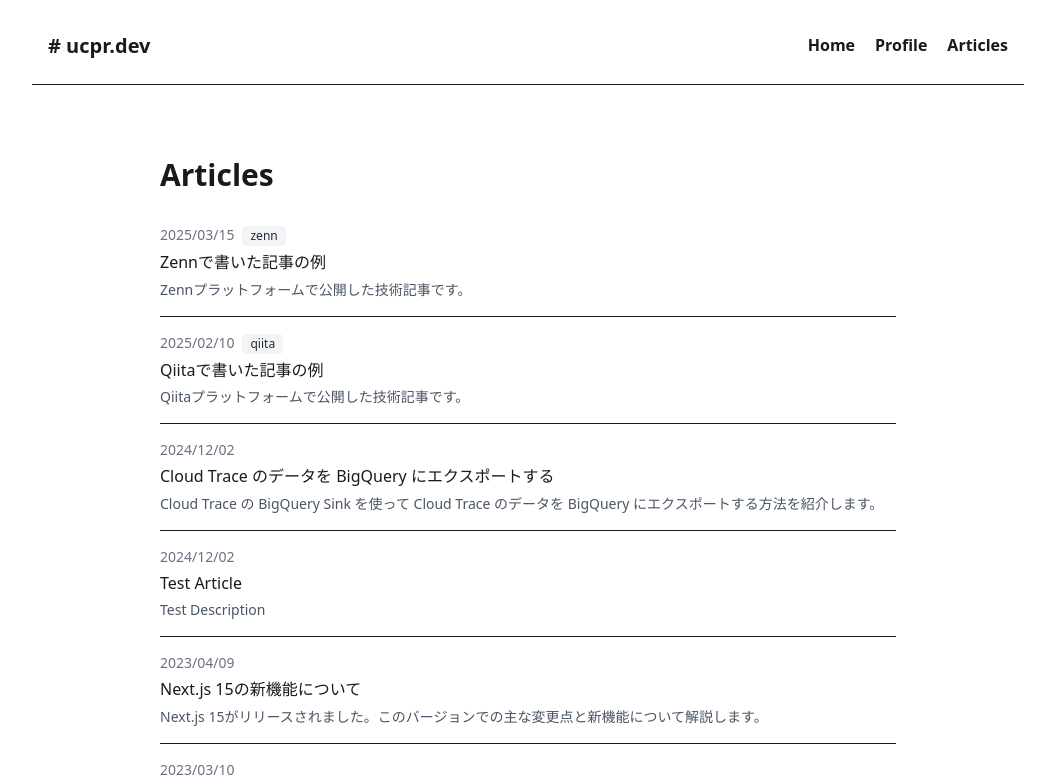
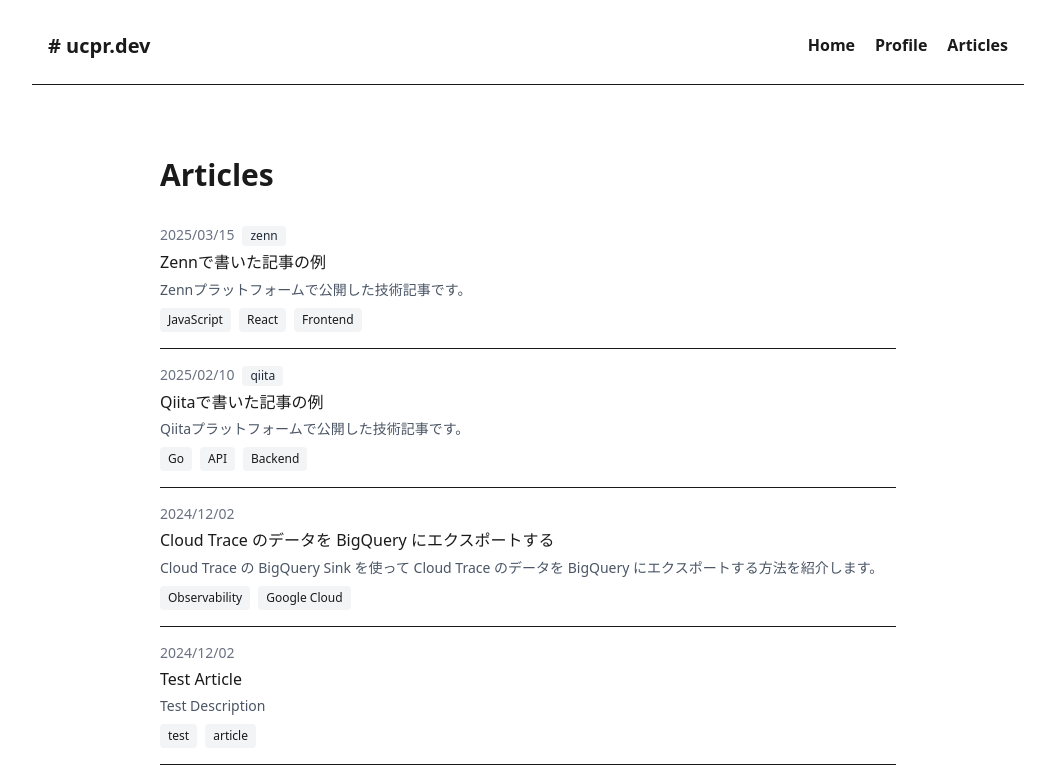
Before and after one commit to ucpr/ucpr.dev, a Next.js app: page /articles in a window 1280 px wide. Shown: the top 784 px of the page, without its empty margins (112-1167 px from the left). Built offline with nearby package versions, Linux system fonts and the light colour scheme.

Commit message:
external conntent

```diff
--- a/content/external-articles.json
+++ b/content/external-articles.json
@@ -5,14 +5,16 @@
       "description": "Zennプラットフォームで公開した技術記事です。",
       "url": "https://zenn.dev/example/articles/example-article",
       "publishedAt": "2025-03-15T00:00:00Z",
-      "platform": "zenn"
+      "platform": "zenn",
+      "tags": ["JavaScript", "React", "Frontend"]
     },
     {
       "title": "Qiitaで書いた記事の例",
       "description": "Qiitaプラットフォームで公開した技術記事です。",
       "url": "https://qiita.com/example/items/example-article",
       "publishedAt": "2025-02-10T00:00:00Z",
-      "platform": "qiita"
+      "platform": "qiita",
+      "tags": ["Go", "API", "Backend"]
     }
   ]
 }
--- a/src/app/articles/page.tsx
+++ b/src/app/articles/page.tsx
@@ -39,6 +39,19 @@ export default async function ArticlesPage() {
 						<p className="mt-1 text-gray-600 dark:text-gray-400 text-sm">
 							{article.description}
 						</p>
+						{article.tags && article.tags.length > 0 && (
+							<div className="mt-2 flex flex-wrap gap-2">
+								{article.tags.map((tag) => (
+									<Link
+										key={tag}
+										href={`/tags/${encodeURIComponent(tag)}`}
+										className="text-xs bg-gray-100 dark:bg-gray-800 px-2 py-1 rounded hover:bg-gray-200 dark:hover:bg-gray-700"
+									>
+										{tag}
+									</Link>
+								))}
+							</div>
+						)}
 					</article>
 				))}
 			</div>
--- a/src/utils/article.ts
+++ b/src/utils/article.ts
@@ -176,17 +176,33 @@ export async function getAllTags(): Promise<{ tag: string; count: number }[]> {
 	const articles = await getAllArticles();
 
 	// すべての記事からタグを収集
-	const tagMap = new Map<string, number>();
+	const tagMap = new Map<string, { originalTag: string; count: number }>();
 
 	articles.forEach((article) => {
+		if (!article.tags) return;
+
 		article.tags.forEach((tag) => {
+			if (!tag) return;
+
 			const normalizedTag = tag.toLowerCase();
-			tagMap.set(normalizedTag, (tagMap.get(normalizedTag) || 0) + 1);
+			const existing = tagMap.get(normalizedTag);
+
+			if (existing) {
+				tagMap.set(normalizedTag, {
+					originalTag: existing.originalTag,
+					count: existing.count + 1
+				});
+			} else {
+				tagMap.set(normalizedTag, {
+					originalTag: tag, // オリジナルの表記を保持
+					count: 1
+				});
+			}
 		});
 	});
 
 	// タグと記事数の配列に変換
 	return Array.from(tagMap.entries())
-		.map(([tag, count]) => ({ tag, count }))
+		.map(([_, { originalTag, count }]) => ({ tag: originalTag, count }))
 		.sort((a, b) => b.count - a.count); // 記事数が多い順にソート
 }
```
